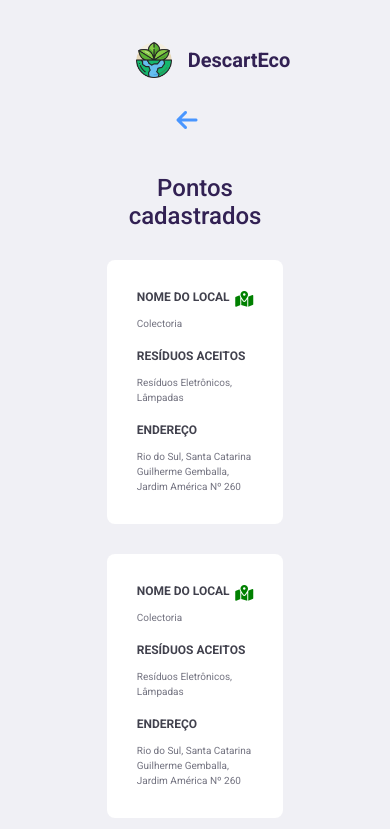
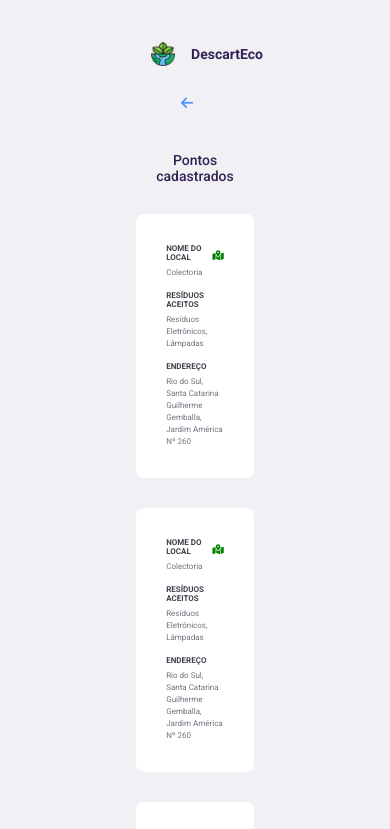
Before and after one commit to filipealvesrr/DescartEco, a plain HTML site: page collectionPoints.html in a window 390 px wide. Shown: the top 829 px of the page. Drawn offline with Linux system fonts and the light colour scheme.

Commit message:
Ajustes collectionPoints

```diff
--- a/styleCollectionPoints.css
+++ b/styleCollectionPoints.css
@@ -133,8 +133,33 @@
 }
 
 @media (max-width:645px){
+    .logo h1 {
+        font-size: 14px;
+    }
+
+    .logo img {
+        width: 24px;
+    }
+
+    .register i {
+        font-size: 14px;
+    }
+
+    .register h3 {
+        font-size: 0px;
+        text-align: center;
+    }
+
+    .main-container h2 {
+        font-size: 14px;
+    }
+
+    .content i {
+        font-size: 14px;
+    }
+
     .title-case {
-        font-size: 12px;
+        font-size: 10px;
     }
 
     .info {
@@ -151,4 +176,31 @@
     .footer-info .links {
         font-size: 12px;
     }
+
 }
+
+@media (max-width:536px) {
+    .content i {
+        font-size: 10px;
+    }
+
+    .title-case {
+        font-size: 8px;
+        margin-bottom: 5px;
+    }
+
+    .info {
+        font-size: 8px;
+        line-height: 12px;
+        margin-bottom: 12px;
+    }
+
+    .footer-info h4 {
+        max-width: 250px;
+        font-size: 10px;
+    }
+
+    .footer-info .links {
+        font-size: 8px;
+    }
+}
```
